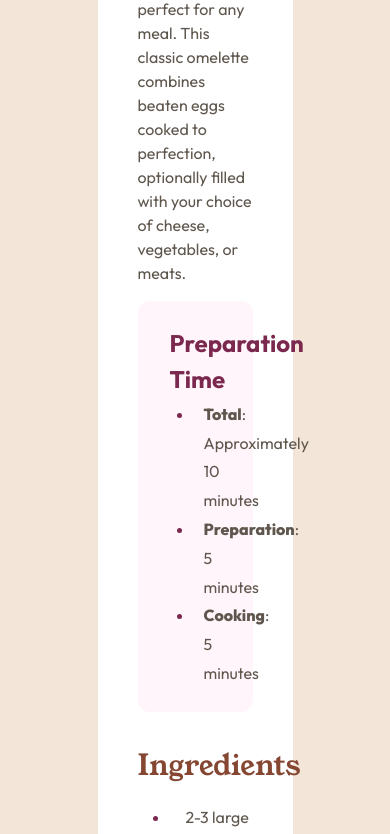
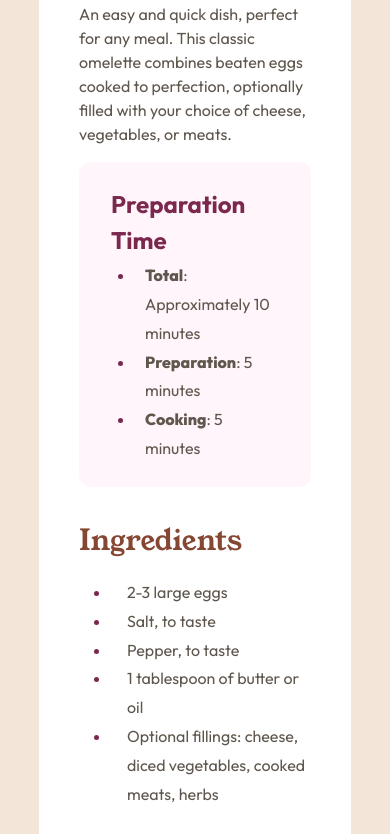
Before and after one commit to jordanj03/recipe-page, a plain HTML site: page index.html in a window 390 px wide. Shown: the part 506-1340 px from the top of the page. Drawn offline with Linux system fonts and the light colour scheme.

Commit message:
Added responsiveness to container below 900px

```diff
--- a/style.css
+++ b/style.css
@@ -158,3 +158,9 @@ main #ingredients ul li {
   color: hsl(14, 45%, 36%);
   font-weight: 800;
 }
+
+@media (max-width: 900px) {
+  .container {
+    max-width: 80%;
+  }
+}
```
